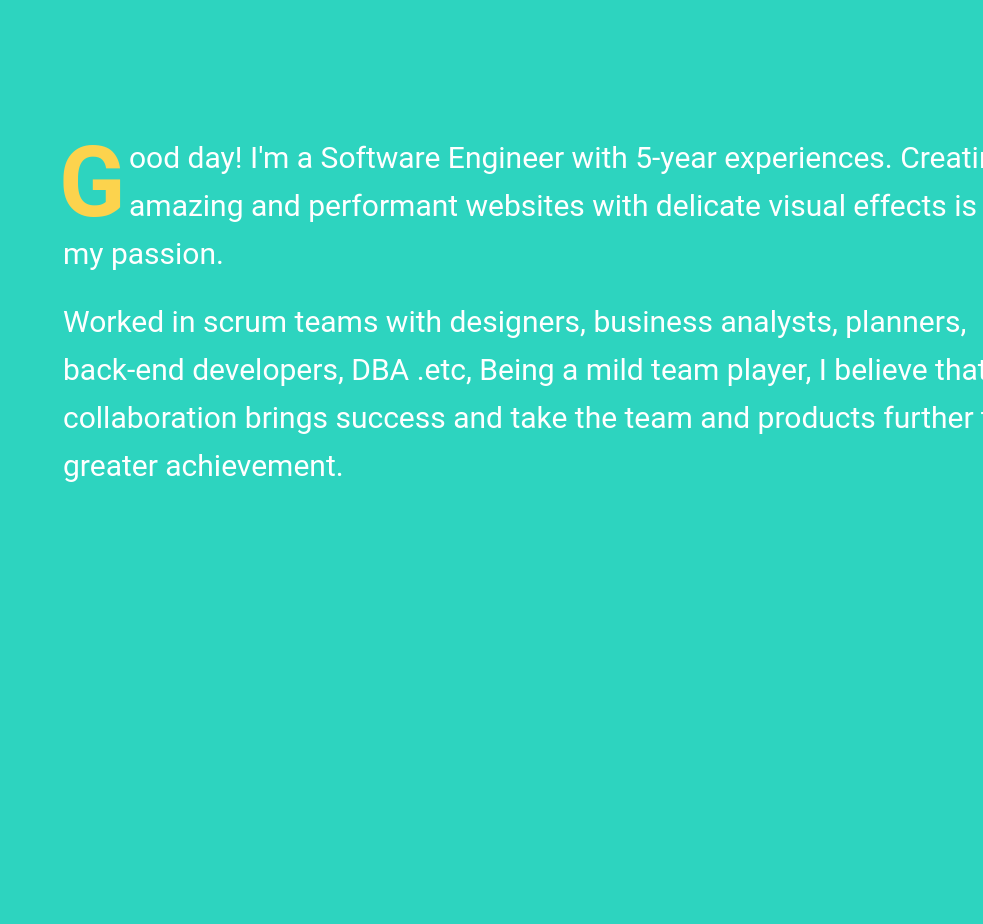
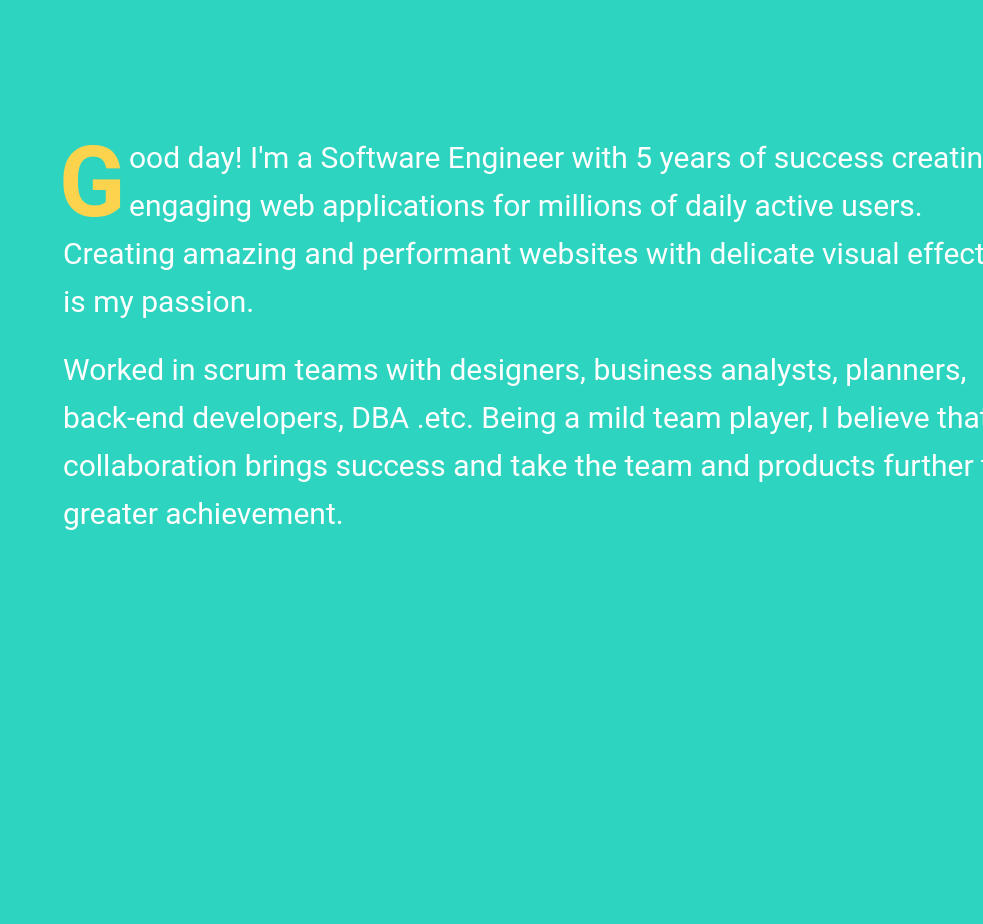
Before and after one commit to YumiChen/Portfolio, a Next.js app: page / in a window 1280 px wide. Shown: the part 880-1804 px from the top of the page, without its empty margins (297-1280 px from the left). Built offline with nearby package versions, Linux system fonts and the light colour scheme; a web font is replaced by a local one.

Commit message:
Add about texts

```diff
--- a/src/components/About.tsx
+++ b/src/components/About.tsx
@@ -1,5 +1,5 @@
+import gsap from "gsap";
 import { useEffect } from "react";
-import gsap from "gsap";
 
 const About = () =>{
     useEffect(()=>{
@@ -26,12 +26,12 @@ const About = () =>{
 
     return (<section className='w-[100%] flex-col space-y-5 px-7 md:px-40 pt-20 md:pt-36 pb-10 text-2xl md:text-3xl lg:leading-[3rem]'>
         <p className="about-item">
-            {"Good day! I'm a Software Engineer with 5-year experiences."}
-            {" Creating amazing and performant websites with delicate "}
+            {"Good day! I'm a Software Engineer with 5 years of success creating engaging web applications for millions of daily active users. "}
+            {"Creating amazing and performant websites with delicate "}
             {"visual effects is my passion."}
         </p>
         <p className="about-item">
-            {"Worked in scrum teams with designers, business analysts, planners, back-end developers, DBA .etc, "}
+            {"Worked in scrum teams with designers, business analysts, planners, back-end developers, DBA .etc. "}
             {"Being a mild team player, I believe that collaboration brings success and take the team and products further to greater achievement."}
         </p>
         </section>);
```
